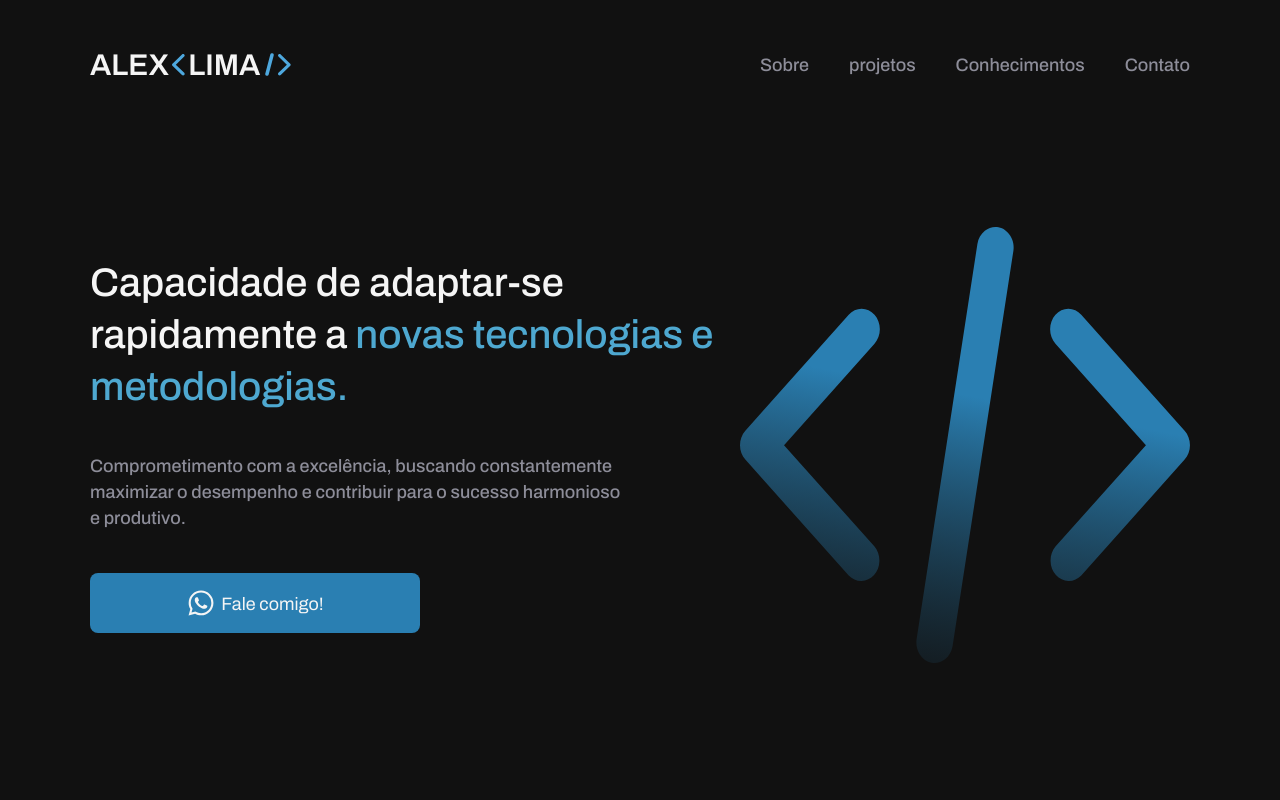
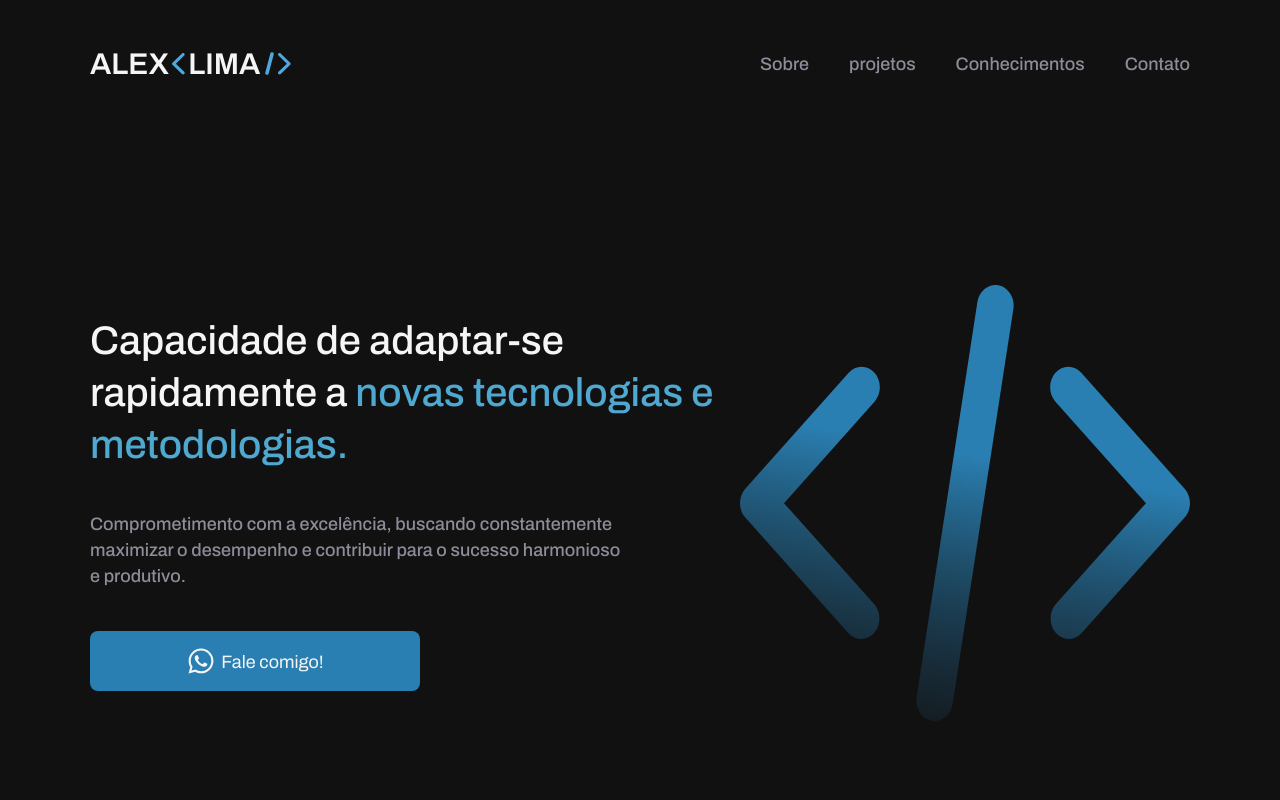
Before and after one commit to A1exLima/portfolio_alex_lima_react, a React (Vite) app: page / in a window 1280 px wide. Shown: the top 800 px of the page. Built offline with nearby package versions, Linux system fonts and the light colour scheme.

Commit message:
refactor(header): Alteração responsividade

```diff
--- a/src/components/header/style.ts
+++ b/src/components/header/style.ts
@@ -2,13 +2,17 @@ import styled from 'styled-components'
 import { Link } from 'react-router-dom'
 
 export const HeaderContainer = styled.header`
-  height: 13rem;
-  padding: 4rem 0;
+  height: fit-content;
+  padding: 4rem 0 10rem 0;
 
   display: flex;
   align-items: center;
   justify-content: space-between;
   gap: 2rem;
+
+  @media (max-width: 768px) {
+    padding: 4rem 0;
+  }
 `
 
 export const Brand = styled(Link)`
```
